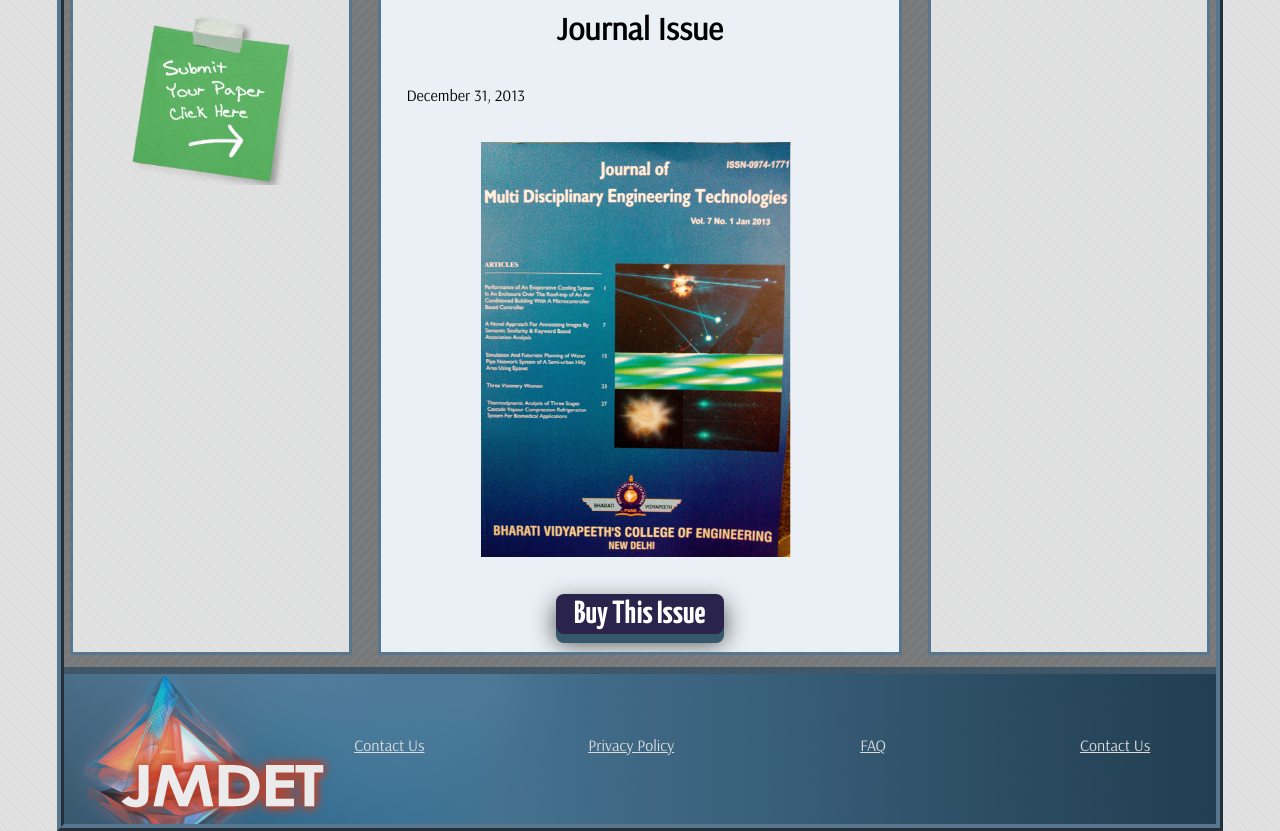
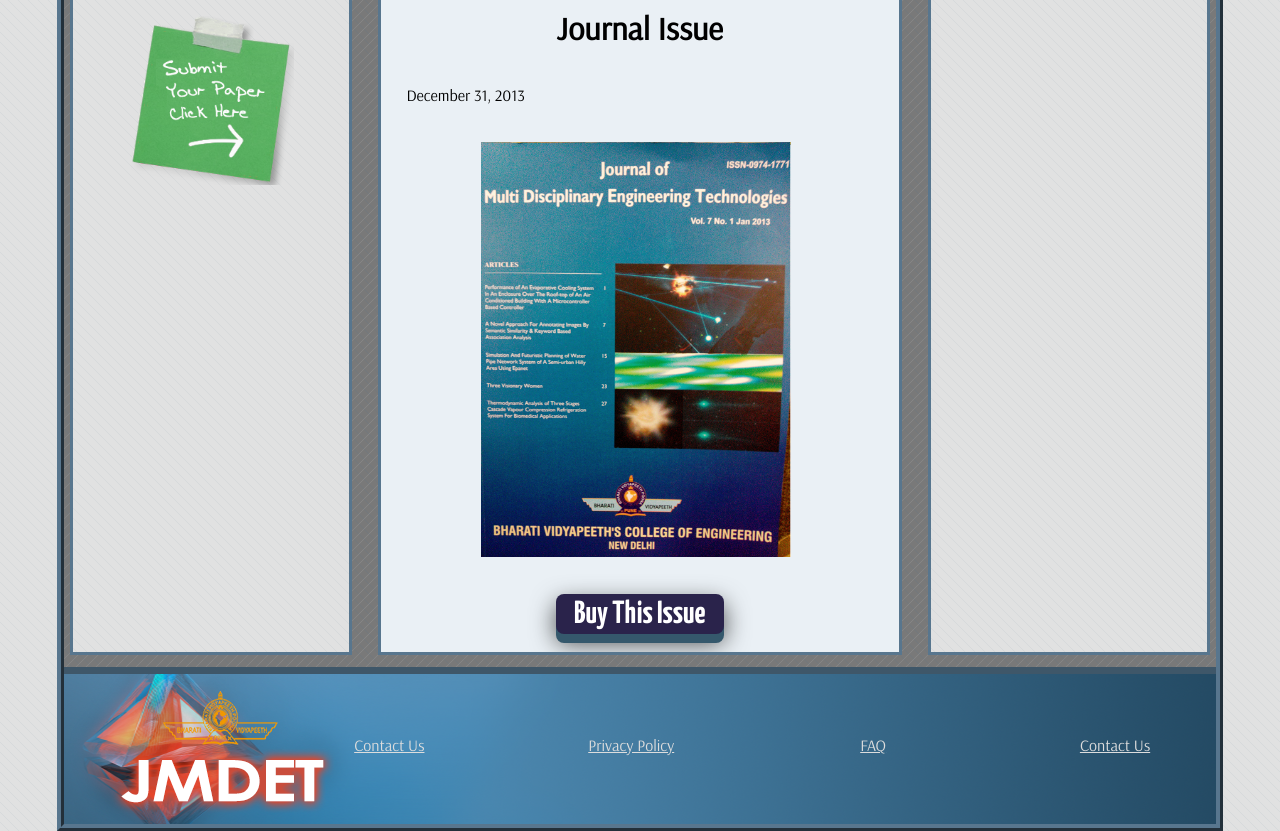
Before and after one commit to adishr09/JMDET.org, a PHP site: page / in a window 1280 px wide. Shown: the part 928-1759 px from the top of the page. Run offline with PHP 8.4, Linux system fonts and the light colour scheme.

Commit message:
footer refined

```diff
--- a/jmdet.org/css/style.css
+++ b/jmdet.org/css/style.css
@@ -275,6 +275,8 @@ html[xmlns] #nav {
 	margin: 1% auto 0 auto;
 	height:150px;
 	background-image: url(../img/foot.png);
+	background-repeat: no-repeat;
+	background-position: left;
 	border-top:7px outset #3F5769;
 }
 
```
Also changed, not shown: jmdet.org/img/foot.png.
